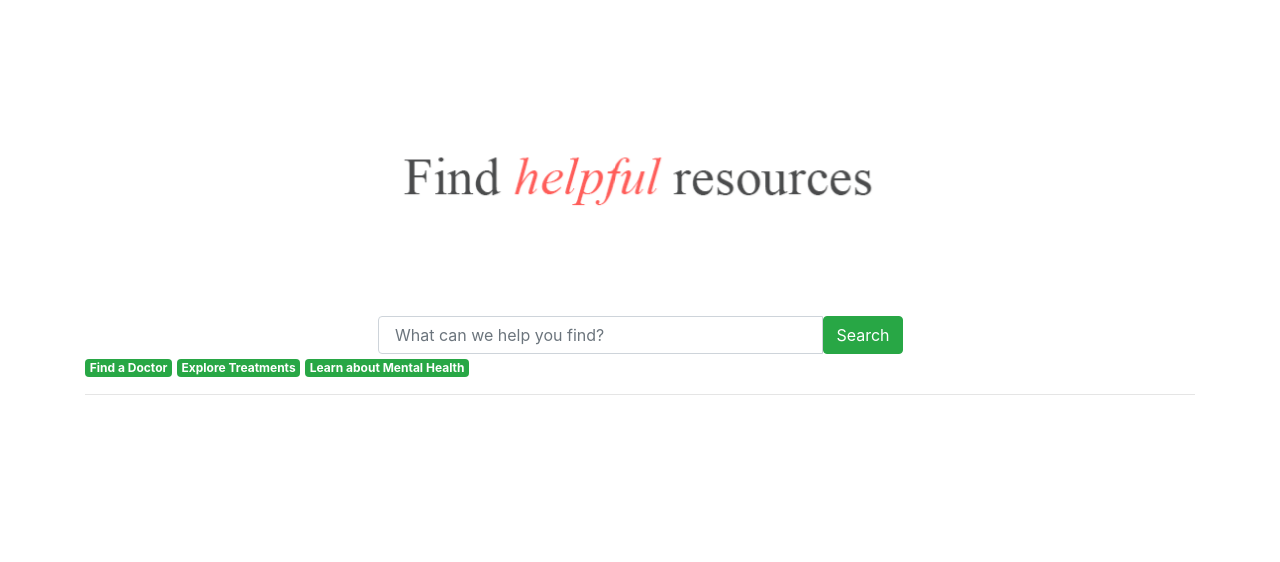
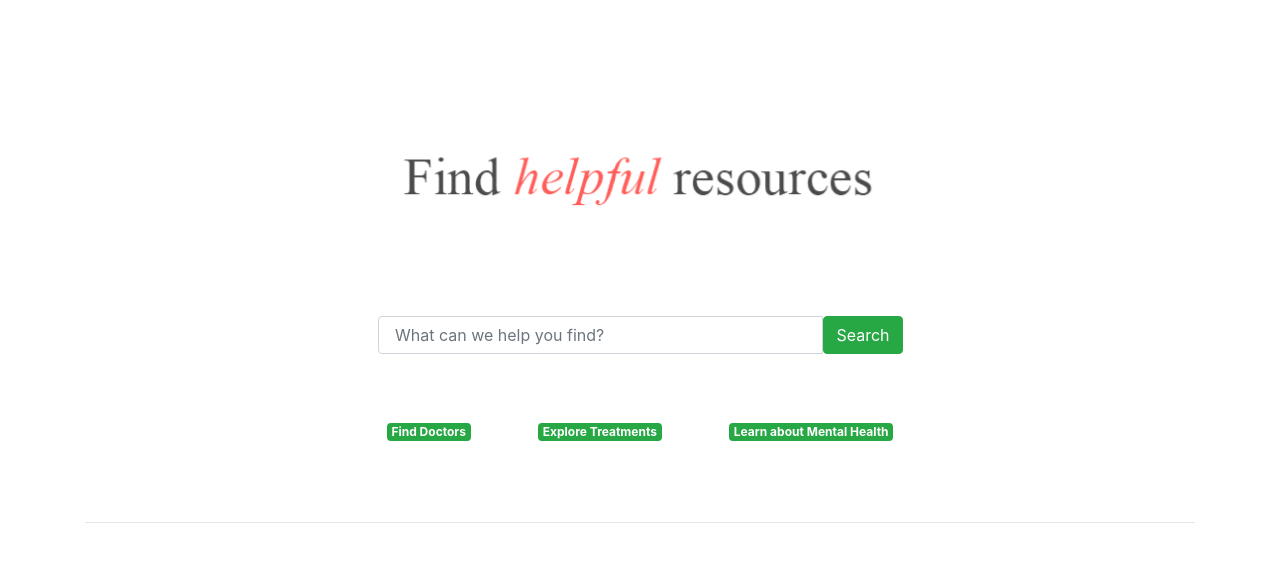
Before and after one commit to thomasfitzer/C9oneDirection, a PHP site: page / in a window 1280 px wide. Shown: the part 112-674 px from the top of the page. Run offline with PHP 8.4, Linux system fonts and the light colour scheme.

Commit message:
updated links

```diff
--- a/assets/css/style.css
+++ b/assets/css/style.css
@@ -69,16 +69,30 @@
 }
 
 .three-links {
-    /* margin: auto; */
+    margin: auto;
 }
 .link-1 {
     display: inline;
-    /* margin: auto; */
+    padding: 3%;
 }
 .link-2 {
     display: inline;
+    padding: 3%;
 
 }
 .link-3 {
     display: inline;
+    padding: 3%;
 }
+#jumbotron {
+    background-color: white;
+    text-align: center;
+    margin: auto;
+}
+
+.link-1:hover {
+    /* on hover - scale to this x,y size */
+    transform: scale(1.15,1.15);
+    /* property values: name, duration, iteration, timing-function */
+    animation: jiggle 0.5s infinite linear;
+  }
--- a/index.html
+++ b/index.html
@@ -70,15 +70,17 @@
     </div>
     <!-- // Three links under search -->
     <div class="container">
+        <div class="jumbotron" id="jumbotron">
             <div class="three-links">
-            <div class="link-1">
-                <a href="#" class="badge badge-success">Find a Doctor</a>
+                <div class="link-1" >
+                    <a href="#" class="badge badge-success">Find Doctors</a>
                 </div>
                 <div class="link-2">
                     <a href="#" class="badge badge-success">Explore Treatments</a>
                 </div>
                 <div class="link-3">
                     <a href="#" class="badge badge-success">Learn about Mental Health</a>
+                </div>
             </div>
         </div>
         <hr>
```
Also changed, not shown: results.html (+51 -0 lines), assets/images/doctor-logo-link.png (added), assets/images/find-doctor-logo.png (added), assets/images/results.html (deleted). Lines whose indentation alone changed are shown as unchanged.
